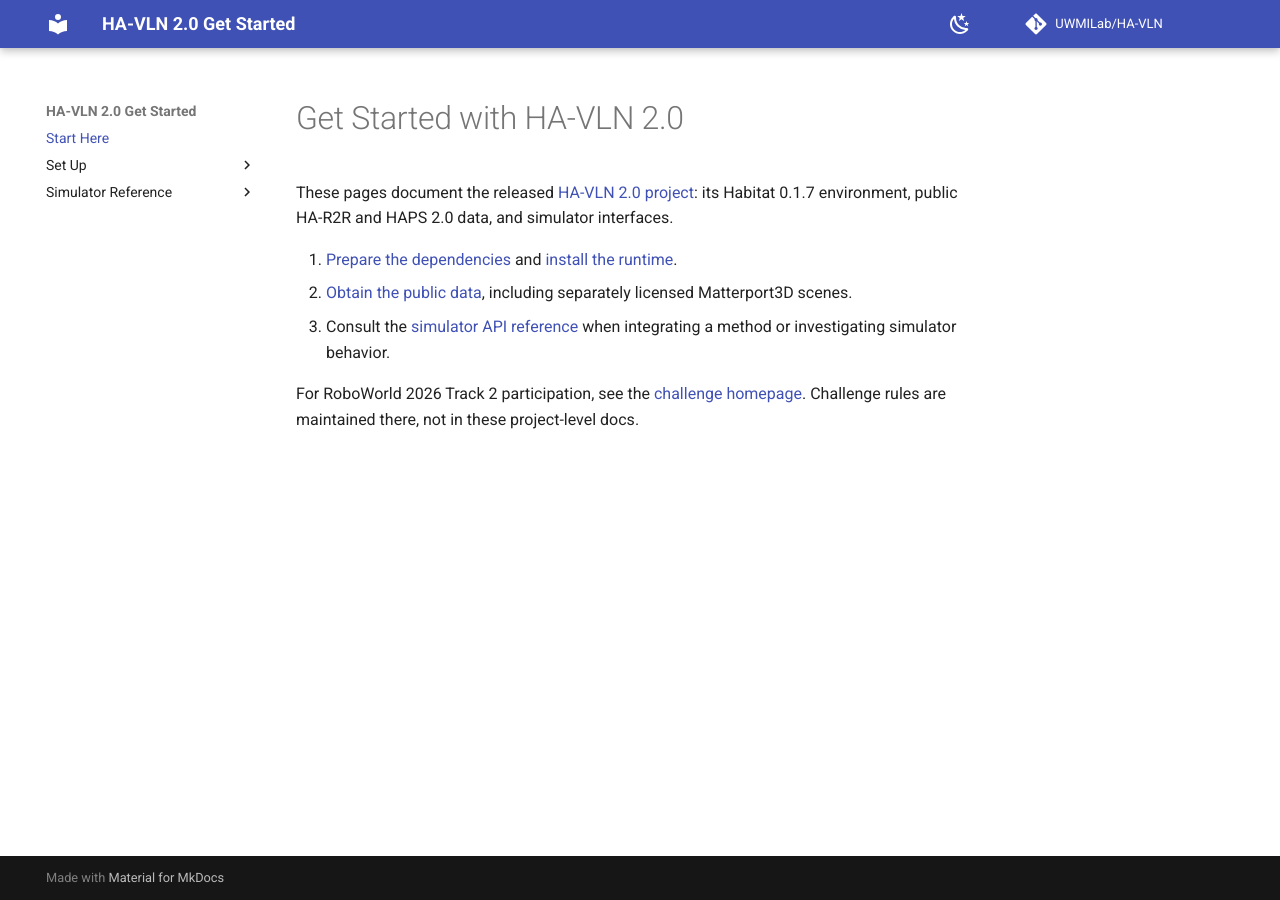
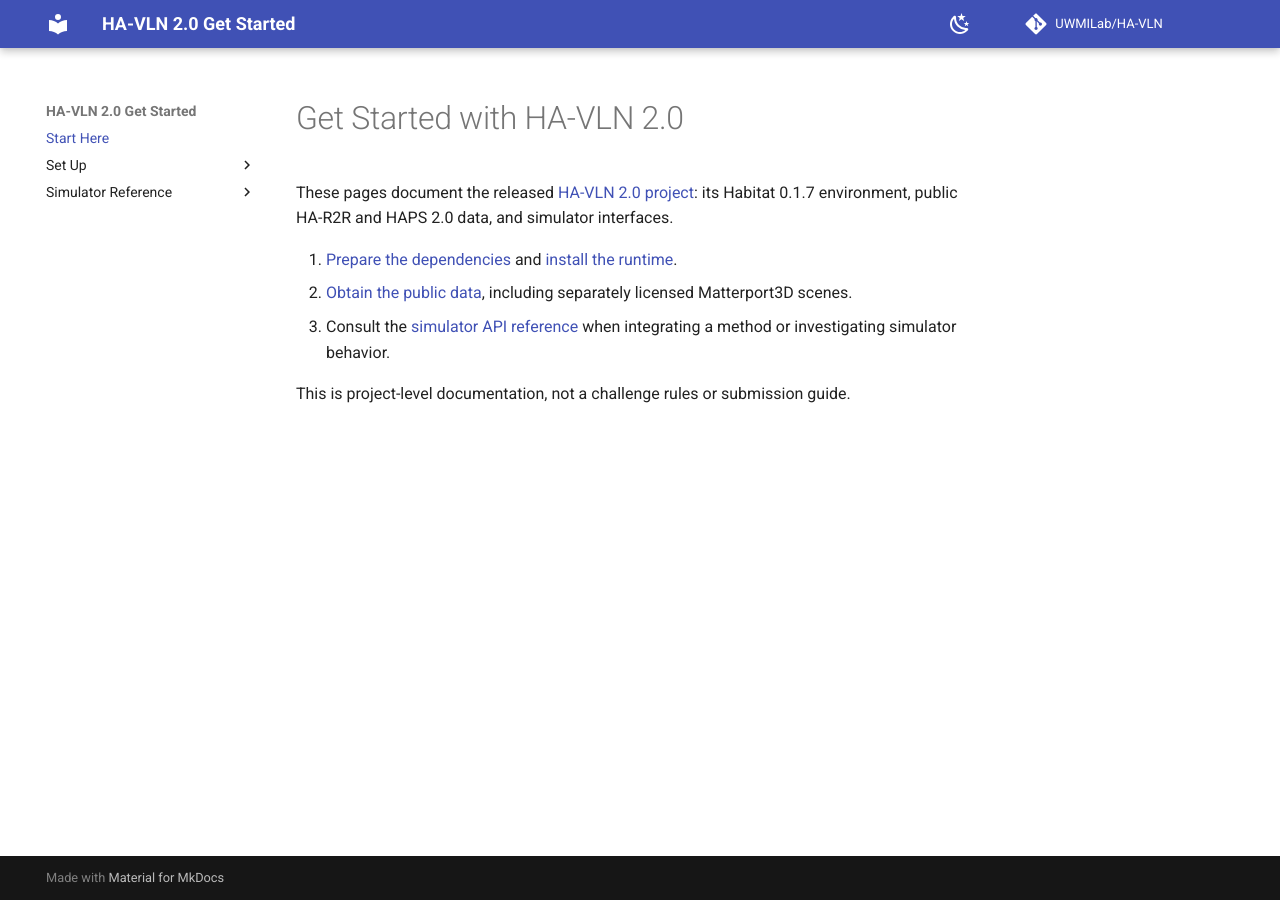
Before and after one commit to JostarXiong/havln2-docs, an MkDocs documentation site: the page built from docs/index.md, in a window 1280 px wide. Built offline with MkDocs 1.6.1 and Material for MkDocs 9.7.7, drawn with Linux system fonts in a browser that asks for light colours; comment, search, counter and statistics services are not loaded.

Commit message:
Publish HA-VLN 2.0 Get Started guide

```diff
--- a/docs/index.md
+++ b/docs/index.md
@@ -11,6 +11,4 @@ environment, public HA-R2R and HAPS 2.0 data, and simulator interfaces.
 3. Consult the [simulator API reference](api/human_state.md) when integrating
    a method or investigating simulator behavior.
 
-For RoboWorld 2026 Track 2 participation, see the
-[challenge homepage](https://jostarxiong.github.io/havln-challenge-2026/). Challenge
-rules are maintained there, not in these project-level docs.
+This is project-level documentation, not a challenge rules or submission guide.
--- a/mkdocs.yml
+++ b/mkdocs.yml
@@ -1,5 +1,6 @@
 site_name: HA-VLN 2.0 Get Started
 site_description: Installation, public data, and simulator reference for HA-VLN 2.0
+site_url: https://jostarxiong.github.io/havln2-docs/
 repo_url: https://github.com/UWMILab/HA-VLN
 repo_name: UWMILab/HA-VLN
 theme:
```
Also changed, not shown: README.md (+3 -6 lines), 1 other file.
